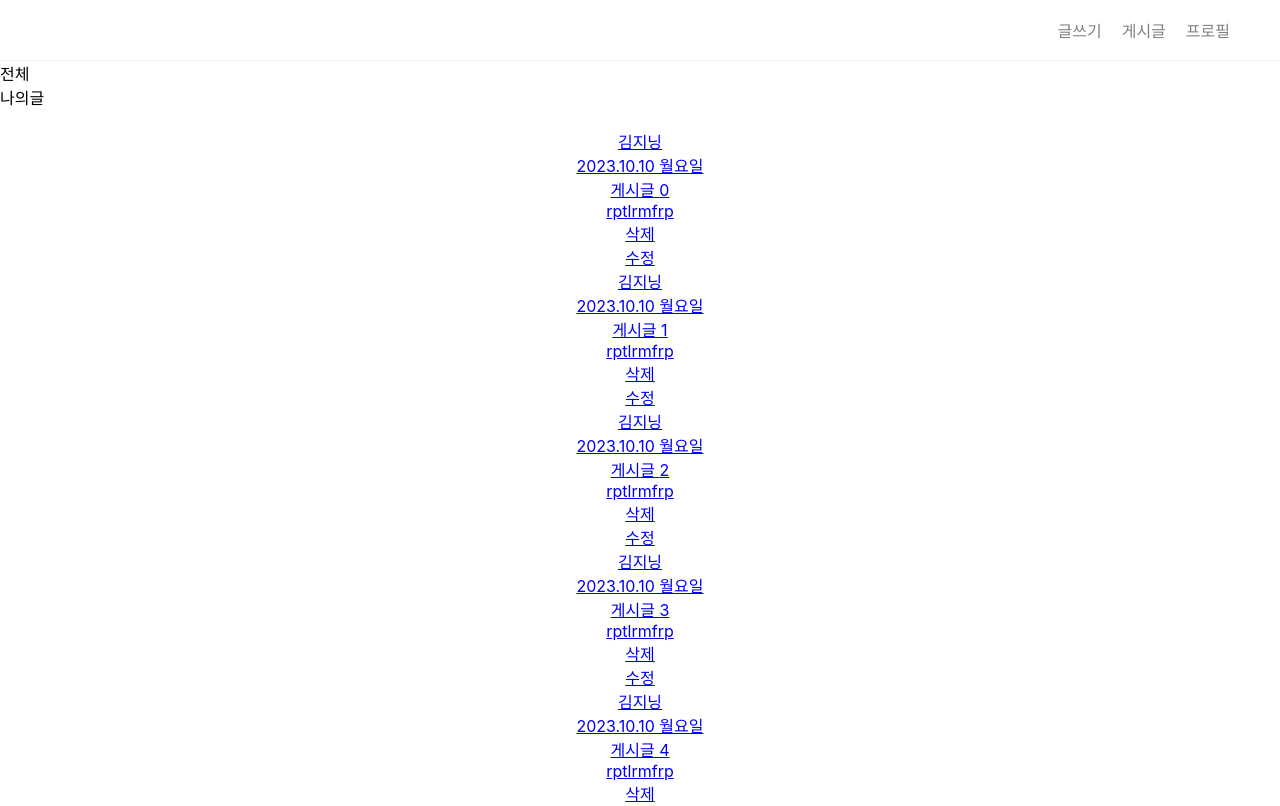
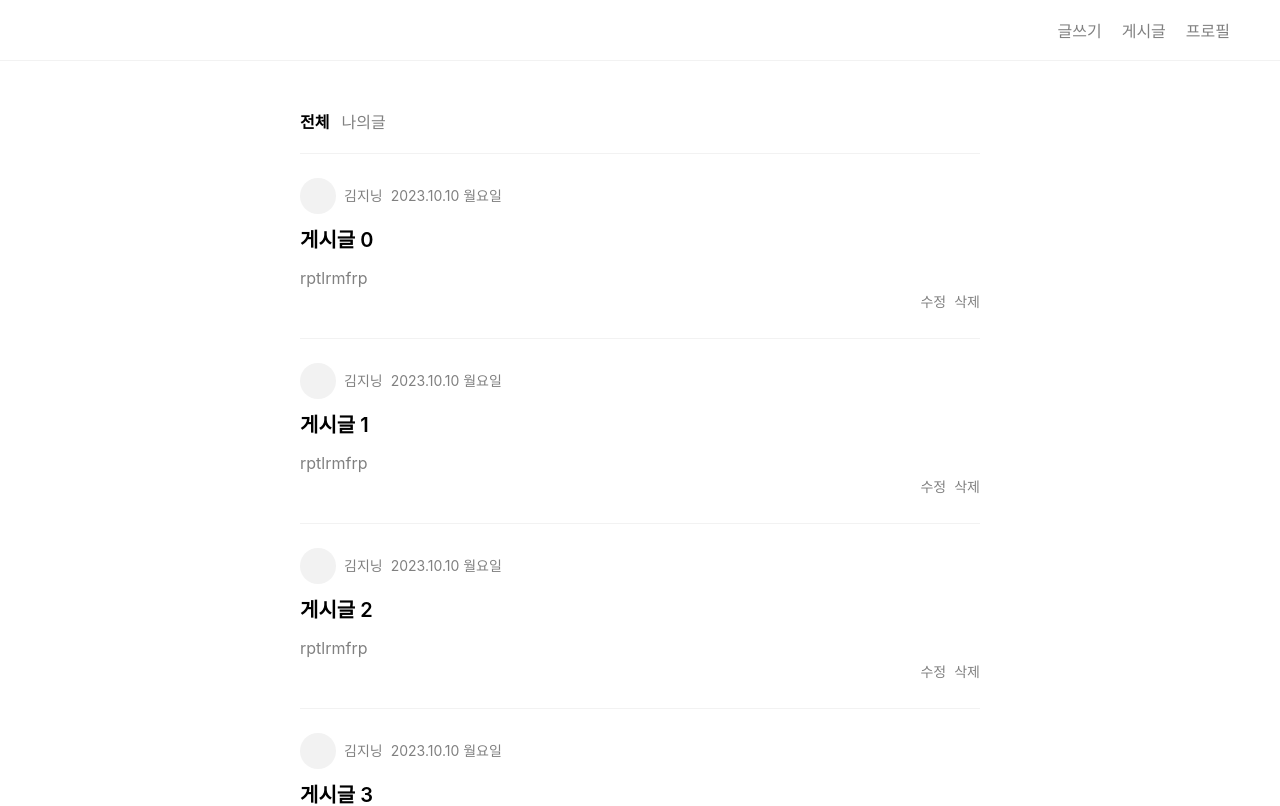
Before and after one commit to wlsgml0229/blog, a React (Create React App) app: page / in a window 1280 px wide. Shown: the top 806 px of the page. Built offline with nearby package versions, Linux system fonts and the light colour scheme.

Commit message:
Feat: 게시글 UI  - css 수정

```diff
--- a/src/index.css
+++ b/src/index.css
@@ -46,9 +46,94 @@ footer {
   gap: 20px;
 }
 
+footer a {
+  text-decoration: none;
+  color: grey;
+}
+
+footer a:focus, footer a:hover {
+  color: black;
+}
+/* Post Navigation */
+.post__navigation {
+  display: flex;
+  gap: 12px;
+  margin: 0 auto;
+  max-width: 680px;
+  font-size: 16px;
+  color:gray;
+  cursor: pointer;
+  padding: 48px 20px 0;
+}
+
+.post__navigation--active {
+  color: black;
+  font-weight: 600;
+}
 /* Post List */
 .post__list {
   min-height: 90vh;
-  padding: 20px 40px;
-  text-align: center;
+  padding: 20px;
+  max-width: 680px;
+  margin: 0 auto;
+  text-align: left;
+  line-height: 24px;
 }
+
+.post__box {
+  padding: 24px 0;
+  border-top: 1px solid #f2f2f2;
+}
+
+.post__profile-box {
+  display: flex;
+  gap:8px;
+  font-size: 14px;
+  align-items: center;
+}
+
+.post__profile {
+  width:36px;
+  height: 36px;
+  background: #f2f2f2;
+  border-radius: 50%;
+}
+
+.post__date,
+.post__author-name {
+  color: gray;
+}
+
+.post__title {
+  font-size: 20px;
+  font-weight: 600;
+  margin: 14px 0;
+}
+
+.post__text {
+  color:gray;
+  font-size: 16px;
+}
+
+.post__list a {
+  text-decoration: none;
+  color: black;
+}
+
+.post__utils-box {
+  display: flex;
+  gap:8px;
+  flex-direction: row-reverse;
+  font-size: 14px;
+  color: gray;
+}
+
+.post__delete:hover,
+.post__delete:focus {
+  color: black;
+}
+
+.post__edit:hover,
+.post__edit:focus {
+  color: black;
+}
```
Also changed, not shown: 1 other file (tests, documents, lock files or other folders).
